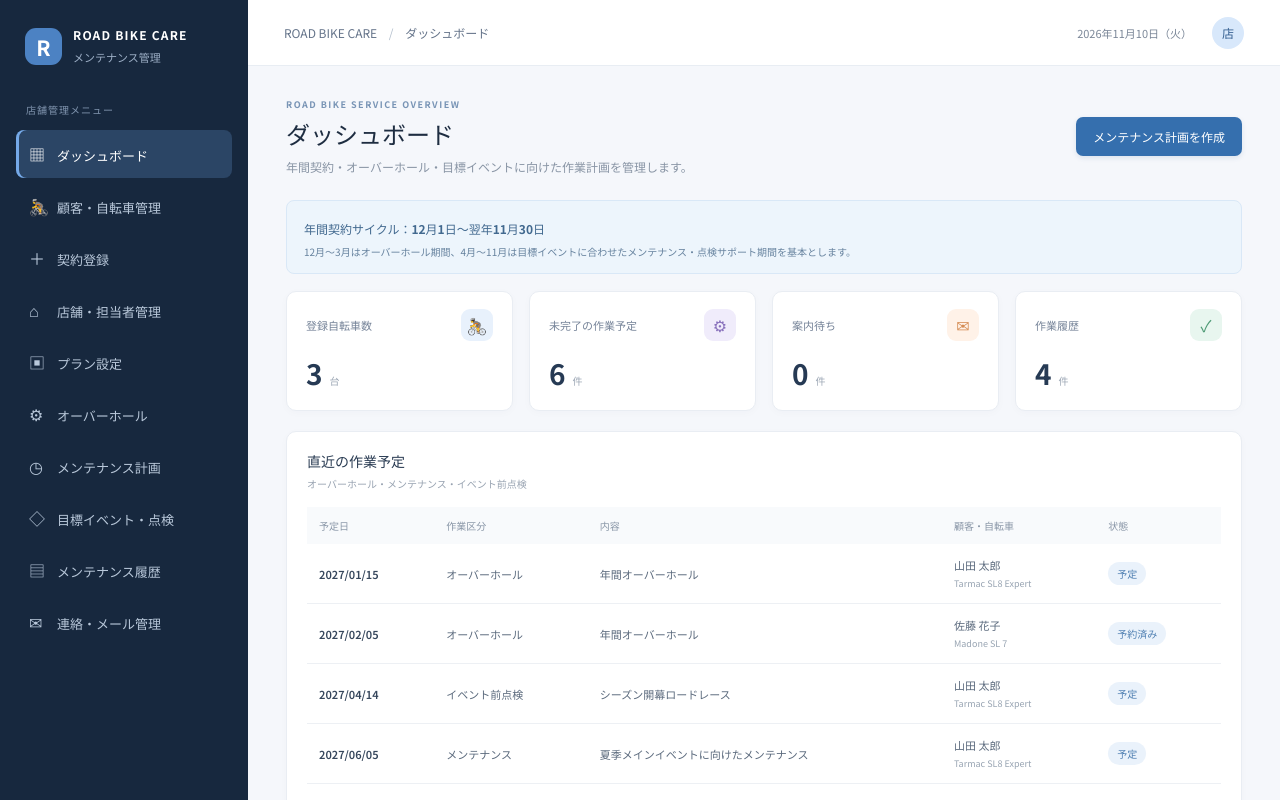
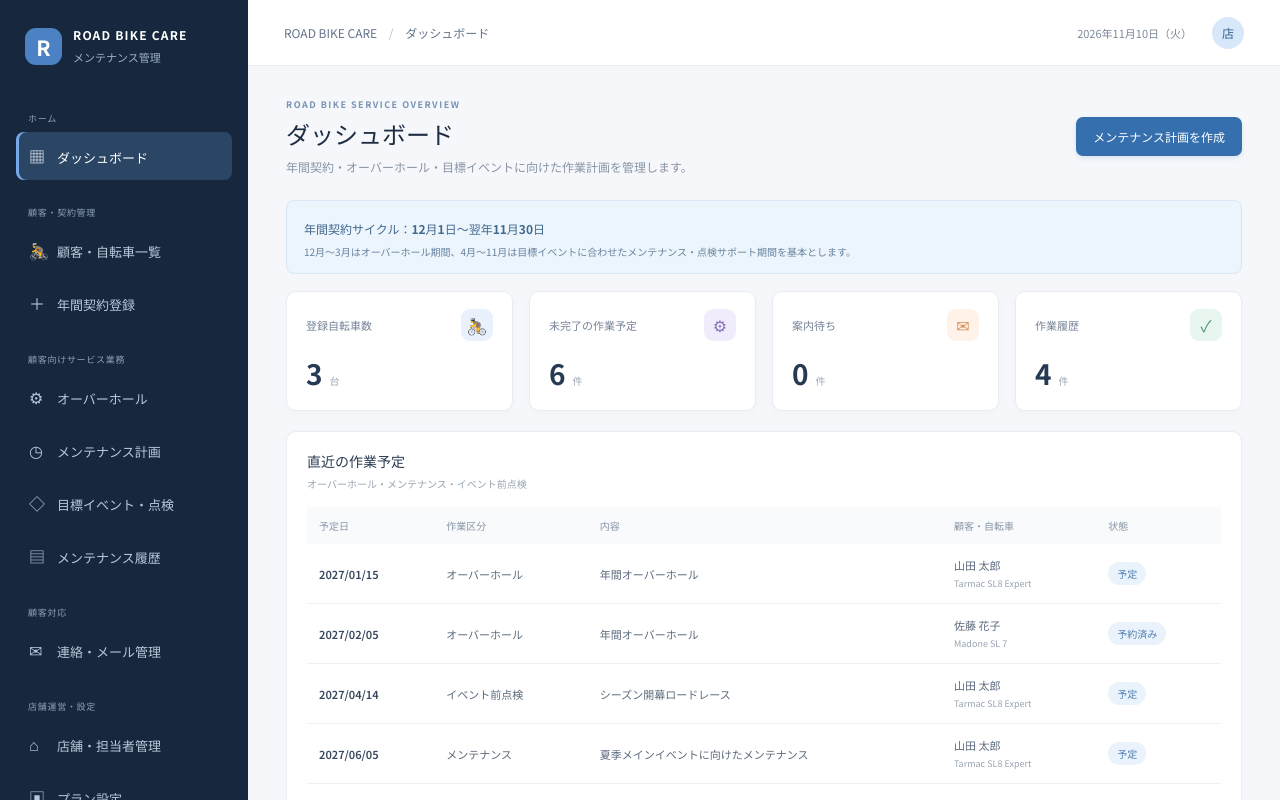
Before and after one commit to graf1943-ux/maintenance-portal, a Vue app: page / in a window 1280 px wide. Shown: the top 800 px of the page. Built offline with nearby package versions, Linux system fonts and the light colour scheme.

Commit message:
Fix care-sidebar-reorganized

```diff
--- a/src/App.vue
+++ b/src/App.vue
@@ -81,8 +81,15 @@ function addEvent(){const b=bikes.value.find(x=>x.id===newEventBike.value);if(!b
 function sendMail(){showMail.value=false;notice.value=`${mailTarget.value} 様への「${mailKind.value}」を送信した想定のデモです（実際には送信されません）。`}
 </script>
 <template>
-<div class="app-shell"><aside class="sidebar"><div class="brand"><div class="brand-mark">R</div><div><strong>ROAD BIKE CARE</strong><small>メンテナンス管理</small></div></div><div class="side-label">店舗管理メニュー</div>
-<button v-for="item in [{id:'dashboard',label:'ダッシュボード',icon:'▦'},{id:'bikes',label:'顧客・自転車管理',icon:'🚴'},{id:'contracts',label:'契約登録',icon:'＋'},{id:'shops',label:'店舗・担当者管理',icon:'⌂'},{id:'plans',label:'プラン設定',icon:'▣'},{id:'overhaul',label:'オーバーホール',icon:'⚙'},{id:'maintenance',label:'メンテナンス計画',icon:'◷'},{id:'events',label:'目標イベント・点検',icon:'◇'},{id:'history',label:'メンテナンス履歴',icon:'▤'},{id:'messages',label:'連絡・メール管理',icon:'✉'}]" :key="item.id" class="nav-item" :class="{active:page===item.id}" @click="setPage(item.id as Page)"><span class="nav-icon">{{item.icon}}</span>{{item.label}}</button>
+<div class="app-shell"><aside class="sidebar"><div class="brand"><div class="brand-mark">R</div><div><strong>ROAD BIKE CARE</strong><small>メンテナンス管理</small></div></div>
+<template v-if="role==='staff'">
+  <div class="nav-group"><div class="nav-group-title">ホーム</div><button class="nav-item" :class="{active:page==='dashboard'}" @click="setPage('dashboard')"><span class="nav-icon">▦</span>ダッシュボード</button></div>
+  <div class="nav-group"><div class="nav-group-title">顧客・契約管理</div><button v-for="item in [{id:'bikes',label:'顧客・自転車一覧',icon:'🚴'},{id:'contracts',label:'年間契約登録',icon:'＋'}]" :key="item.id" class="nav-item" :class="{active:page===item.id}" @click="setPage(item.id as Page)"><span class="nav-icon">{{item.icon}}</span>{{item.label}}</button></div>
+  <div class="nav-group"><div class="nav-group-title">顧客向けサービス業務</div><button v-for="item in [{id:'overhaul',label:'オーバーホール',icon:'⚙'},{id:'maintenance',label:'メンテナンス計画',icon:'◷'},{id:'events',label:'目標イベント・点検',icon:'◇'},{id:'history',label:'メンテナンス履歴',icon:'▤'}]" :key="item.id" class="nav-item" :class="{active:page===item.id}" @click="setPage(item.id as Page)"><span class="nav-icon">{{item.icon}}</span>{{item.label}}</button></div>
+  <div class="nav-group"><div class="nav-group-title">顧客対応</div><button class="nav-item" :class="{active:page==='messages'}" @click="setPage('messages')"><span class="nav-icon">✉</span>連絡・メール管理</button></div>
+  <div class="nav-group"><div class="nav-group-title">店舗運営・設定</div><button v-for="item in [{id:'shops',label:'店舗・担当者管理',icon:'⌂'},{id:'plans',label:'プラン設定',icon:'▣'}]" :key="item.id" class="nav-item" :class="{active:page===item.id}" @click="setPage(item.id as Page)"><span class="nav-icon">{{item.icon}}</span>{{item.label}}</button></div>
+</template>
+<template v-else><div class="nav-group"><div class="nav-group-title">お客様メニュー</div><button class="nav-item" :class="{active:page==='mypage'}" @click="setPage('mypage')"><span class="nav-icon">▣</span>マイページ</button></div></template>
 <div class="sidebar-bottom"><div class="side-label">表示モード</div><button class="mode-switch" @click="role=role==='staff'?'customer':'staff';page=role==='customer'?'mypage':'dashboard'"><span>{{role==='staff'?'店舗スタッフ':'顧客マイページ'}}</span><span>切替 ↗</span></button><div class="user"><div class="avatar">店</div><div><b>{{role==='staff'?'店舗管理者':'山田 太郎'}}</b><small>{{role==='staff'?'スタッフアカウント':'顧客アカウント'}}</small></div></div></div></aside>
 <main class="main"><header class="topbar"><div class="breadcrumb">ROAD BIKE CARE <span>/</span> {{({dashboard:'ダッシュボード',bikes:'顧客・自転車管理',contracts:'契約登録',shops:'店舗・担当者管理',plans:'プラン設定',overhaul:'オーバーホール',maintenance:'メンテナンス計画',events:'目標イベント・点検',history:'メンテナンス履歴',messages:'連絡・メール管理',mypage:'マイページ'} as Record<Page,string>)[page]}}</div><div class="top-actions"><span class="today">{{today}}</span><div class="avatar">店</div></div></header><div class="content"><div v-if="notice" class="notice"><span>{{notice}}</span><button @click="notice=''">×</button></div>
 <template v-if="page==='dashboard'"><div class="page-heading"><div><p class="eyebrow">ROAD BIKE SERVICE OVERVIEW</p><h1>ダッシュボード</h1><p class="sub">年間契約・オーバーホール・目標イベントに向けた作業計画を管理します。</p></div><button class="primary" @click="setPage('maintenance')">メンテナンス計画を作成</button></div>
```
Also changed, not shown: src/style.css, 5 other files (tests, documents, lock files or other folders).
